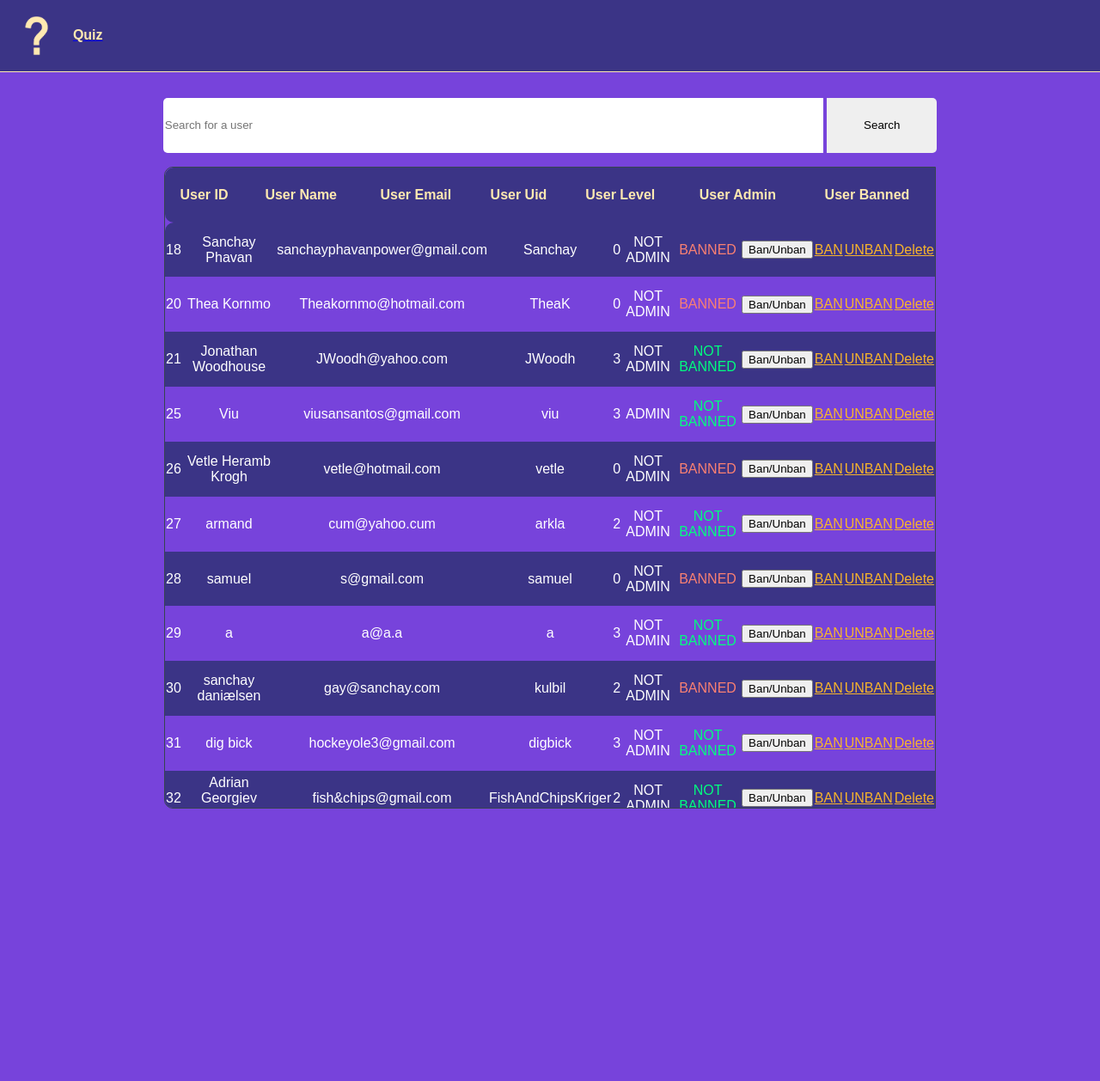
After one commit to Viusan/quizWebsite, a PHP site: page /admin.php in a window 1280 px wide. The commit adds this page. Shown: the whole page at 86% size. Run offline with PHP 8.4, Linux system fonts and the light colour scheme; data comes from the database, SQL or seed files in the repository; lists and menus that the app fills with data are empty.

Commit message:
new admin

```diff
--- /dev/null
+++ b/admin.php
@@ -0,0 +1,98 @@
+<?php include_once "header.php";
+      include "includes/dbh.inc.php"
+?>
+<!DOCTYPE html>
+<html lang="en">
+<head>
+  <meta charset="UTF-8">
+  <meta http-equiv="X-UA-Compatible" content="IE=edge">
+  <meta name="viewport" content="width=device-width, initial-scale=1.0">
+  <link rel="stylesheet" href="style.css">
+  <link rel="icon" href="bilder/quizLogo.png">
+  <title>Quiz</title>
+</head>
+<body class="adminBody">
+  <div class="searchBarDiv">
+    <form action="" method="GET">
+      <input type="text" name="search" placeholder="Search for a user" class="searchBar" id="searchInput">
+      <button type="submit" class="searchButton">Search</button>
+    </form>
+  </div>
+  <div class="webcontainer">
+  <div class="tableDiv">
+  <table class="adminTable">
+    <tr>
+      <th>User ID</th>
+      <th>User Name</th>
+      <th>User Email</th>
+      <th>User Uid</th>
+      <th>User Level</th>
+      <th>User Admin</th>
+      <th>User Banned</th>
+    </tr>
+  </table>
+
+  <table id="dbTable" class="adminTable">
+    <?php
+      $sql = "SELECT * FROM users";
+      $result = $conn-> query($sql);
+      while ($row = $result->fetch_assoc()){
+        $banText = "";//Gjør om 0 og 1 til tekst for utsene
+        if($row['banned'] == 0){
+          $banText = "NOT BANNED";
+        }else if($row['banned'] == 1){
+          $banText = "BANNED";
+        }
+
+        $adminText = "";//Gjør om 0 og 1 til tekst for utsene
+        if($row['admin'] == 0){
+          $adminText = "NOT ADMIN";
+        }else if($row['admin'] == 1){
+          $adminText = "ADMIN";
+        }
+
+        echo "<tr>
+        <td class='adminTd'>". $row["usersId"] . "</td>
+        <td class='adminTd'>". $row["usersName"] . "</td>
+        <td class='adminTd'>". $row["usersEmail"] ."</td>
+        <td class='adminTd'>". $row["usersUid"] ."</td>
+        <td class='adminTd'>". $row["level"] ."</td>
+        <td class='adminTd'>". $adminText ."</td>";
+        if($banText == "BANNED"){
+          echo "<td class='banned'>". $banText ."</td>";
+        }else{
+          echo "<td class='notBanned'>". $banText ."</td>";
+        }
+        echo "
+        <td class='adminTd'><button class='banBtn' id=".$row['usersId']." value=".$row['admin'].">Ban/Unban</button></td>
+        <td class='adminTd'> <a href='adminpage.php?ban=". $row["usersId"]. "' class='deleteButton'>BAN</a></td>
+        <td class='adminTd'> <a href='adminpage.php?unban=". $row["usersId"]. "' class='deleteButton'>UNBAN</a></td>
+        <td class='adminTd'> <a href='adminpage.php?id=". $row["usersId"] ."' class='deleteButton'>Delete </a></td>
+      </tr>";
+
+      }
+    ?>
+  </table>
+  <script src="https://ajax.googleapis.com/ajax/libs/jquery/3.6.1/jquery.min.js"></script>
+    <script>
+       $("#dbTable").on("click", ".banBtn", function(){
+            console.log(this.id);
+            $.post("includes/admin.inc.php", {
+            selectedRowId: this.id,
+            selectedRowRank: this.value
+            }, function(data) {
+                $("#dbTable").html(data);
+            });
+        });
+
+        $("#searchInput").keyup(function(){
+            $.post("includes/admin.inc.php", {
+            searchedInput: this.value
+            }, function(data) {
+                $("#dbTable").html(data);
+            });
+        });
+
+</script>
+</body>
+</html>
--- a/adminpage.php
+++ b/adminpage.php
@@ -12,7 +12,7 @@
 <body class="adminBody">
   <div class="searchBarDiv">
     <form action="" method="GET">
-      <input type="text" name="search" placeholder="Search for a user" class="searchBar">
+      <input type="text" name="search" placeholder="Search for a user" class="searchBar" id="searchInput">
       <button type="submit" class="searchButton">Search</button>
     </form>
   </div>
```
Also changed, not shown: includes/admin.inc.php (added, +96 -0 lines).
